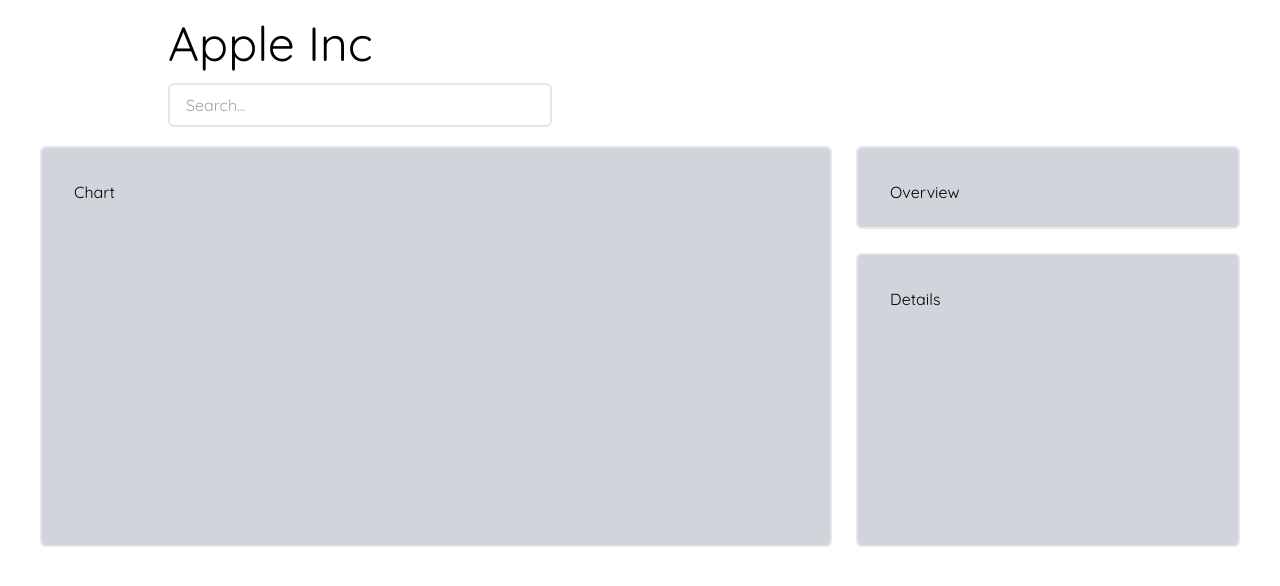
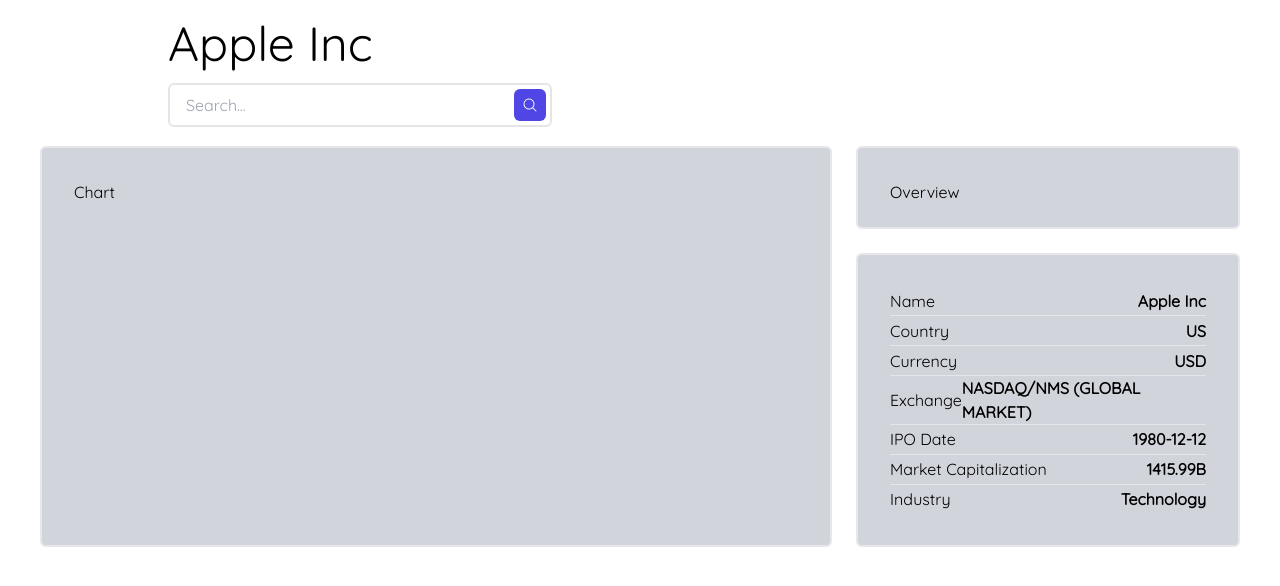
Before and after one commit to pnotisdev/stock-platform, a React (Create React App) app: page / in a window 1280 px wide. Shown: the top 586 px of the page. Built offline with nearby package versions, Linux system fonts and the light colour scheme.

Commit message:
stock details

```diff
--- /dev/null
+++ b/src/components/Details.js
@@ -0,0 +1,39 @@
+import React from 'react'
+import Card from './Card'
+
+const Details = ({ details }) => {
+    const detailsList = {
+      name: "Name",
+      country: "Country",
+      currency: "Currency",
+      exchange: "Exchange",
+      ipo: "IPO Date",
+      marketCapitalization: "Market Capitalization",
+      finnhubIndustry: "Industry",
+    };
+
+    const convertMillionToBillion = (number) => {
+      return (number / 1000).toFixed(2);
+    };
+
+    return (
+      <Card>
+        <ul className="w-full h-full flex flex-col justify-between divide-y-1">
+          {Object.keys(detailsList).map((item) => {
+            return (
+              <li key={item} className="flex-1 flex justify-between items-center">
+                <span>{detailsList[item]}</span>
+                <span className="font-bold">
+                  {item === "marketCapitalization"
+                    ? `${convertMillionToBillion(details[item])}B`
+                    : details[item]}
+                </span>
+              </li>
+            );
+          })}
+        </ul>
+      </Card>
+    );
+  };
+
+export default Details
--- a/src/components/Platform.js
+++ b/src/components/Platform.js
@@ -1,7 +1,8 @@
 import React from 'react'
 import Card from './Card';
-import { mockCompanyProfile } from '../constants/mock'
-import Header from './Header'
+import { mockCompanyProfile } from '../constants/mock';
+import Header from './Header';
+import Details from './Details';
 
 const Platform = () => {
   return (
@@ -9,7 +10,7 @@
         <div className="col-span-1 md:col-span-2 xl:col-span-3 row-span-1 flex justify-start items-center"><Header name={mockCompanyProfile.name} /></div>
         <div className="md:col-span-2 row-span-4"><Card>Chart</Card></div>
         <div><Card>Overview</Card></div>
-        <div className="row-span-2 xl:row-span-3"><Card>Details</Card></div>
+        <div className="row-span-2 xl:row-span-3"><Details details={mockCompanyProfile} /> </div>
     </div>
   )
 }
--- a/src/components/Search.js
+++ b/src/components/Search.js
@@ -1,5 +1,6 @@
 import React, { useState } from 'react'
 import { mockSearchResults } from '../constants/mock';
+import SearchResults from "./SearchResults";
 import {XMarkIcon, MagnifyingGlassIcon} from "@heroicons/react/24/solid";
 
 const Search = () => {
@@ -16,7 +17,9 @@
     };
 
 
-    return <div className="flex items-center my-4 border-2 rounded-md relative z-50 w-96 bg-white border-neutral-200">
+    return (
+
+    <div className="flex items-center my-4 border-2 rounded-md relative z-50 w-96 bg-white border-neutral-200">
         <input type="text" value={input} className="w-full px-4 py-2 focus:outline-none rounded-md" placeholder="Search..." onChange={(event) => {setInput(event.target.value)}}
         onKeyPress={(event) => {
             if(event.key === "Enter"){
@@ -26,11 +29,19 @@
         />
 
         {input && (
-        <button onlick={clear}>
+        <button onClick={clear}>
             <XMarkIcon className="h-4 w-4 fill-gray-500" />
         </button>
         )}
+
+        <button onClick={updateBestMatch} className="h-8 w-8 bg-indigo-600 rounded-md flex justify-center items-center m-1 p-2">
+            <MagnifyingGlassIcon className="h-4 w-4 fill-gray-100" />
+        </button>
+
+    {input && bestMatch.length > 0 ? <SearchResults results={bestMatch}/> : null}
+
     </div>
-}
+    );
+};
 
 export default Search
--- /dev/null
+++ b/src/components/SearchResults.js
@@ -0,0 +1,16 @@
+import React from 'react'
+
+const searchResults = ({ results }) => {
+  return (
+    <ul className="absolute top-12 border-2 w-full rounded-md h-64 overflow-y-scroll bg-white border-neutral-200">
+        {results.map((item) => {
+            return <li key={item.symbol} className="cursor-pointer p-4 m-2 flex items-center justify-between rounded-md hover:bg-indigo-200">
+                <span>{item.symbol}</span>
+                <span>{item.description}</span>
+            </li>
+        })}
+    </ul>
+  )
+}
+
+export default searchResults
```
